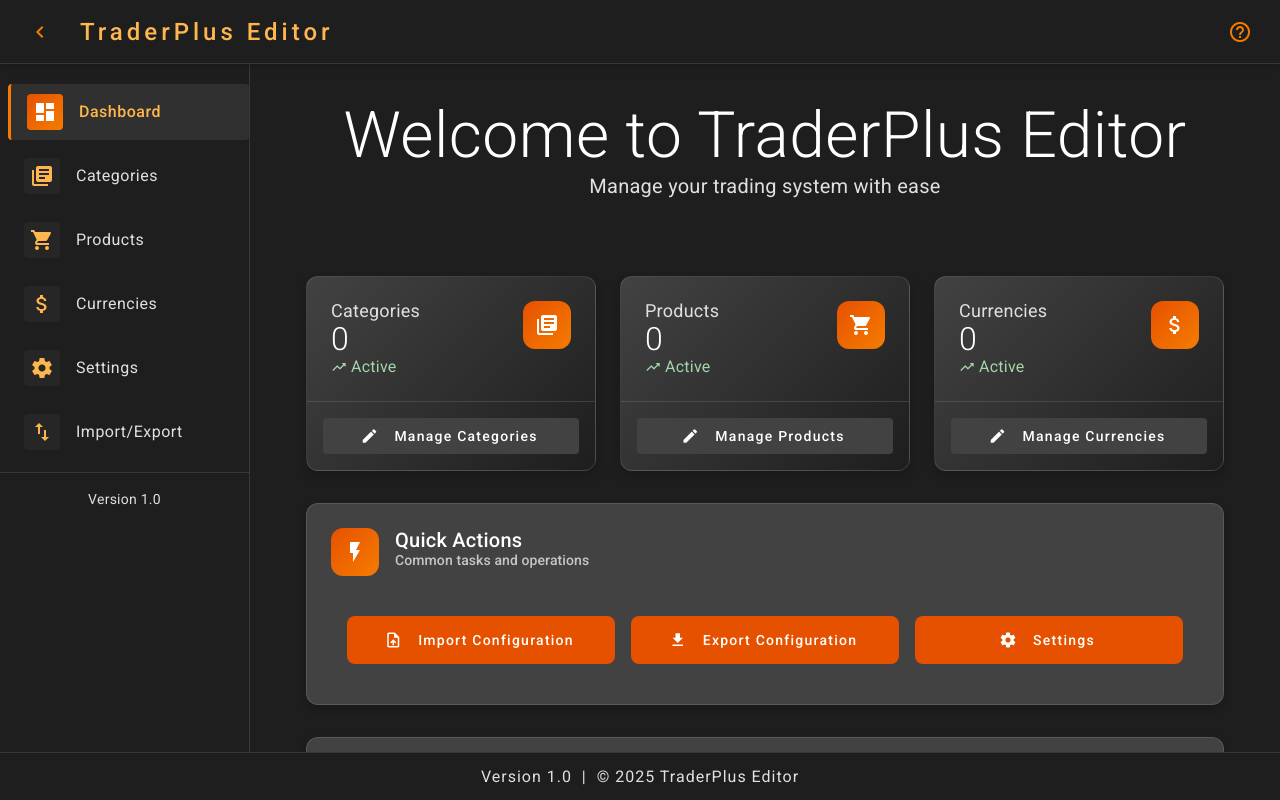
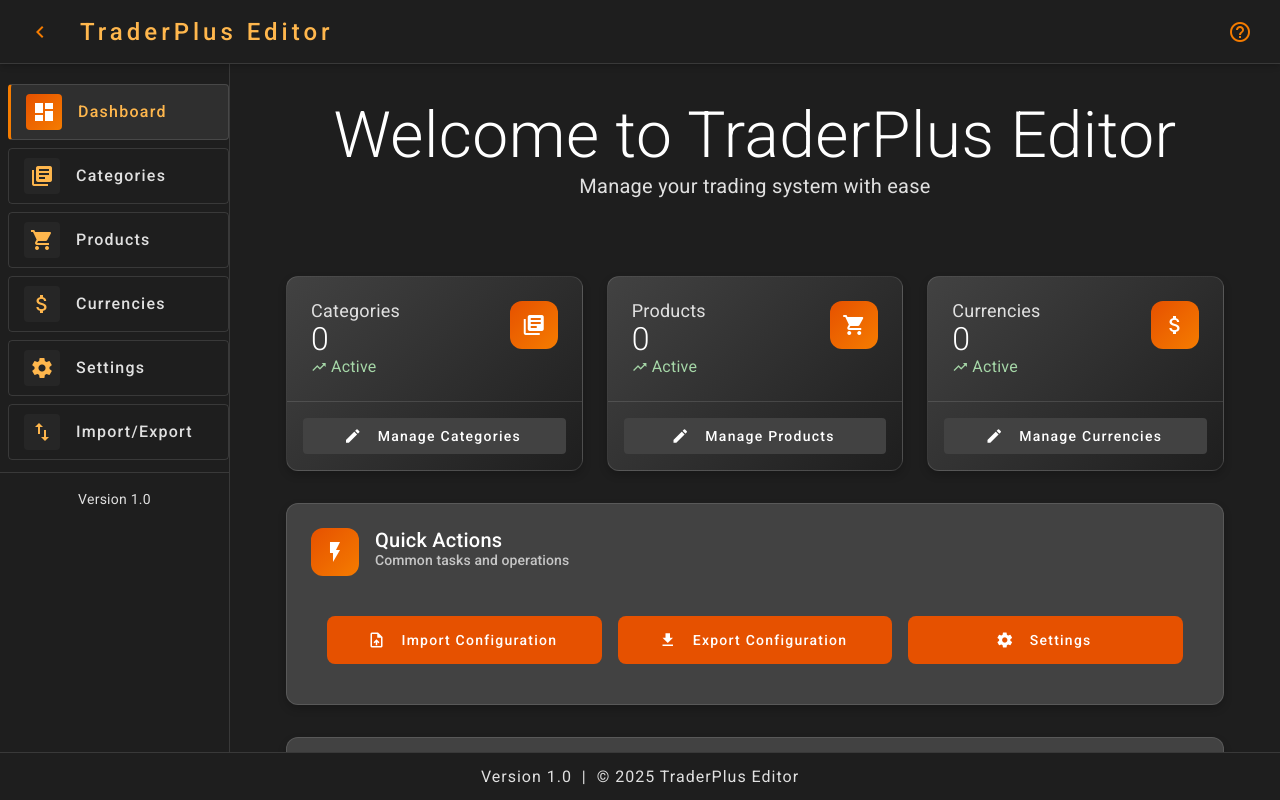
Before and after one commit to TheDmitri/traderpluseditor, an Angular app: page /dashboard in a window 1280 px wide. Built offline with nearby package versions, Linux system fonts and the light colour scheme.

Commit message:
refactor(navigation): replace anchor tags with button elements for improved accessibility and styling consistency

```diff
--- a/src/app/shared/components/navigation/navigation.component.html
+++ b/src/app/shared/components/navigation/navigation.component.html
@@ -6,7 +6,7 @@
       <div class="sidenav-content">
         <mat-nav-list>
           @for (item of navItems; track item.route) {
-          <a mat-list-item [routerLink]="item.route" routerLinkActive="active-link"
+          <button mat-stroked-button [routerLink]="item.route" routerLinkActive="active-link"
             [matTooltip]="!isExpanded() ? item.label : ''" matTooltipPosition="right">
             <div class="nav-item-content">
               <div class="nav-icon-wrapper">
@@ -16,7 +16,7 @@
               <span class="nav-item-label">{{ item.label }}</span>
               }
             </div>
-          </a>
+          </button>
           }
         </mat-nav-list>
       </div>
--- a/src/app/shared/components/navigation/navigation.component.scss
+++ b/src/app/shared/components/navigation/navigation.component.scss
@@ -9,14 +9,14 @@
 
     // Sidenav panel styling
     .sidenav {
-      width: 250px;
+      width: 230px;
       background-color: var(--brush-sidebar-background);
       border-right: 1px solid var(--brush-border-light);
       transition: width var(--transition-normal) var(--transition-timing);
 
       // Collapsed state
       &.collapsed {
-        width: 85px;
+        width: 75px;
       }
     }
   }
@@ -29,11 +29,11 @@
 
     // Content positioning based on sidenav state
     &.content-default {
-      margin-left: 250px;
+      margin-left: 230px;
     }
 
     &.content-collapsed {
-      margin-left: 64px;
+      margin-left: 75px;
     }
 
     // Content scrolling container
@@ -55,13 +55,15 @@ mat-nav-list {
   justify-content: flex-start;
 
   // Navigation item styling
-  a {
+  button {
     height: 56px;
     margin: 4px 8px;
+    width: 100%;
     border-radius: 4px;
     transition: all var(--transition-quick) var(--transition-timing);
     overflow: hidden;
     position: relative; // For ripple effect
+    justify-content: flex-start;
 
     // Interactive states
     &:hover {
@@ -195,7 +197,7 @@ mat-sidenav-content {
   will-change: margin-left; // Optimize animations
 
   &.content-expanded {
-    margin-left: 250px !important;
+    margin-left: 230px !important;
   }
 
   &.content-collapsed {
--- a/src/styles/components/_buttons.scss
+++ b/src/styles/components/_buttons.scss
@@ -11,6 +11,7 @@
  * Includes primary, accent, warning, and light variants with consistent interaction states
  */
 .mat-mdc-raised-button,
+.mat-mdc-stroked-button,
 .mat-mdc-button {
   // Primary action button - main call to action
   &.mat-primary {
```
